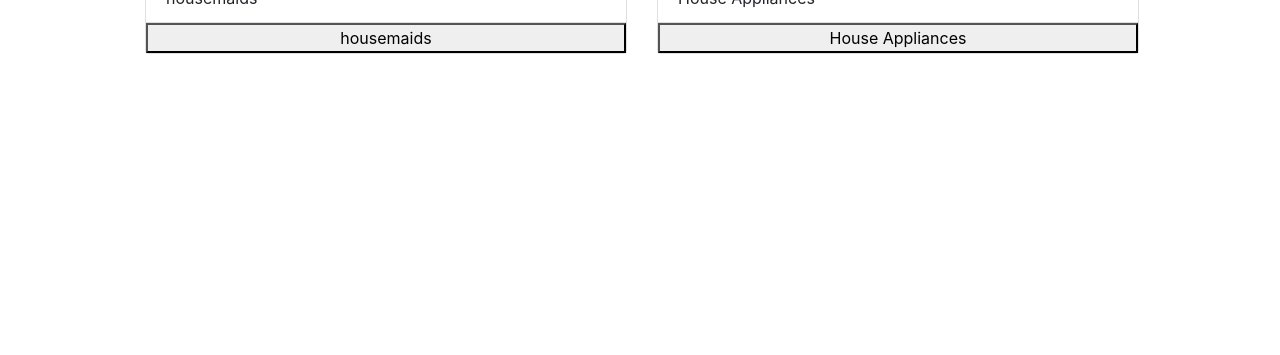
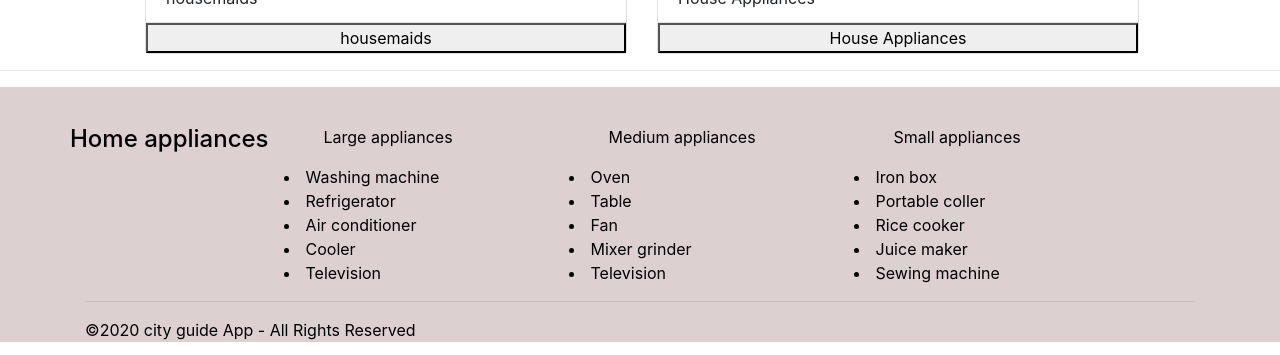
Before and after one commit to sharan98727/capstone, a React (Create React App) app: page / in a window 1280 px wide. Shown: the part 702-1057 px from the top of the page. Before the commit the page ends 800 px from the top, so only its background shows below. Built offline with nearby package versions, Linux system fonts and the light colour scheme.

Commit message:
footer added

```diff
--- a/src/App.js
+++ b/src/App.js
@@ -2,8 +2,8 @@ import React from "react";
 //import "./styles.css";
 import { BrowserRouter, Switch, Route } from "react-router-dom";
 import Navigation from "./components/navigation/navigationbar";
+import Footer from "./components/navigation/footer";
 import Signin from "./components/Signin/signin";
-
 import Home from "./components/Home/home";
 //import Appliance from "./components/appliances/appliances";
 import Appcontainer from "./components/appliances/appliancecontainer";
@@ -48,6 +48,8 @@ class  App extends React.Component {
           <Home />
         </Route>
       </Switch>
+ <hr />
+      <Footer />
     </BrowserRouter>
   );
 }
--- /dev/null
+++ b/src/components/navigation/footer.css
@@ -0,0 +1,13 @@
+.main-footer{
+    padding-block-start: 2ch;
+    color:white;
+    background-color: #ddd0d1;
+    padding-top: 1cm;
+    position: relative;
+    bottom: 0;
+    width:100%;
+    color: black;
+},
+.text-xs-center p {
+    color:blue;
+}
--- /dev/null
+++ b/src/components/navigation/footer.js
@@ -0,0 +1,58 @@
+import React from 'react';
+import "./footer.css";
+
+const Footer = () => {
+    return(
+         <div className="main-footer">
+            <div className="container">
+               <div className="row">
+
+                <h4>Home appliances </h4>
+                  {/* column1 */}
+                  <div className="col-md-3 col-sm-6">
+
+                     <ul>Large appliances</ul>
+                     <li>Washing machine</li>
+                     <li>Refrigerator</li>
+                     <li>Air conditioner</li>
+                     <li>Cooler</li>
+                     <li>Television</li>
+                  </div>
+
+                {/* column2 */}
+                <div className="col-md-3 col-sm-6">
+
+                   <ul>Medium appliances</ul>
+                   <li>Oven</li>
+                   <li>Table</li>
+                   <li>Fan</li>
+                   <li>Mixer grinder</li>
+                   <li>Television</li>
+                </div>
+
+                {/* column3 */}
+                <div className="col-md-3 col-sm-6">
+
+                   <ul>Small appliances</ul>
+                   <li>Iron box</li>
+                   <li>Portable coller</li>
+                   <li>Rice cooker</li>
+                   <li>Juice maker</li>
+                   <li>Sewing machine</li>
+                </div>
+               </div>
+
+               {/* Footer bottom */}
+               <hr />
+               <div className="footer-bottom">
+                  <p className="text-xs-center">
+                     &copy;{new Date().getFullYear()} city guide App - All Rights Reserved
+                  </p>
+               </div>
+            </div>
+         </div>
+    )
+}
+
+
+export default Footer;
```
Also changed, not shown: src/logo.svg (deleted).
